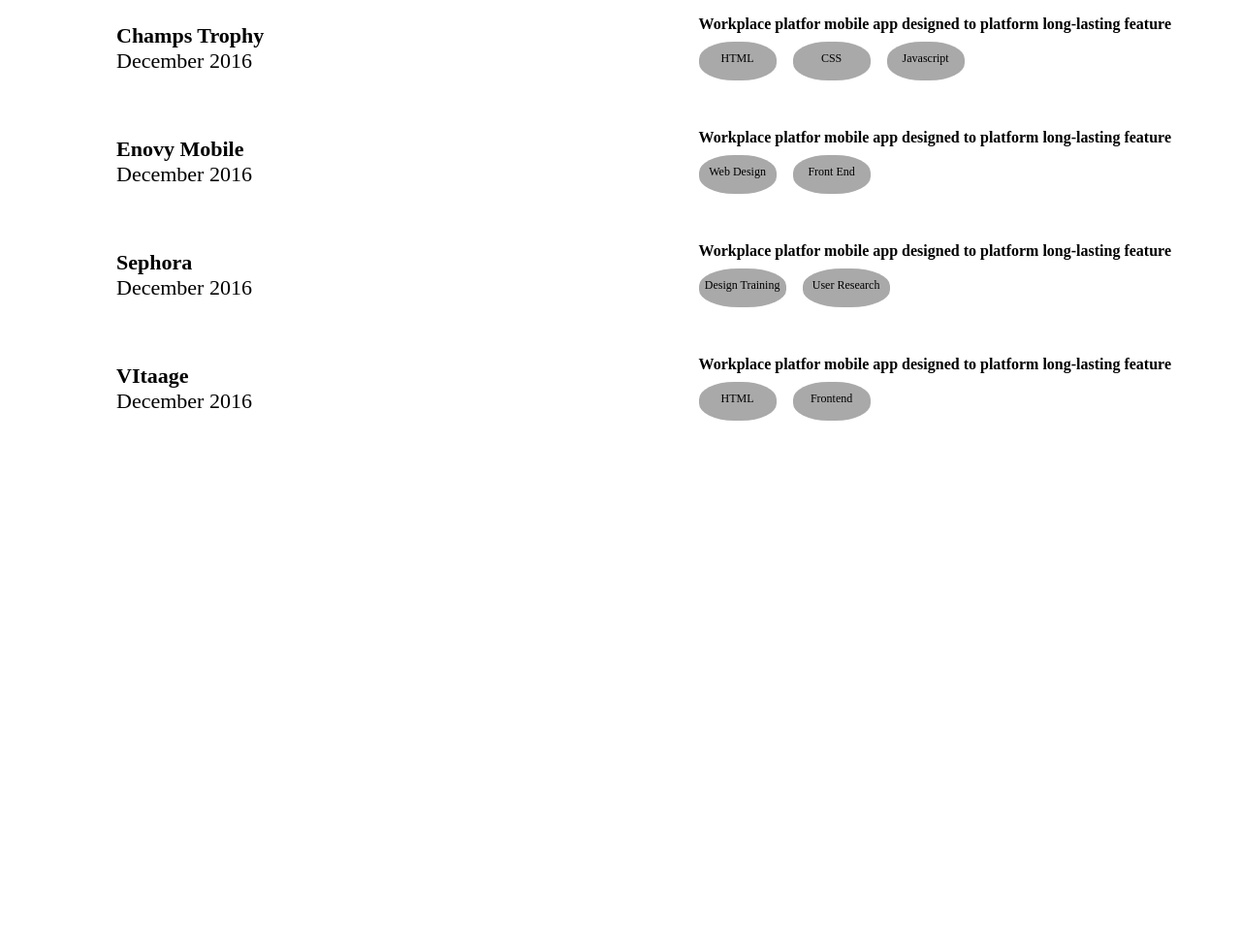
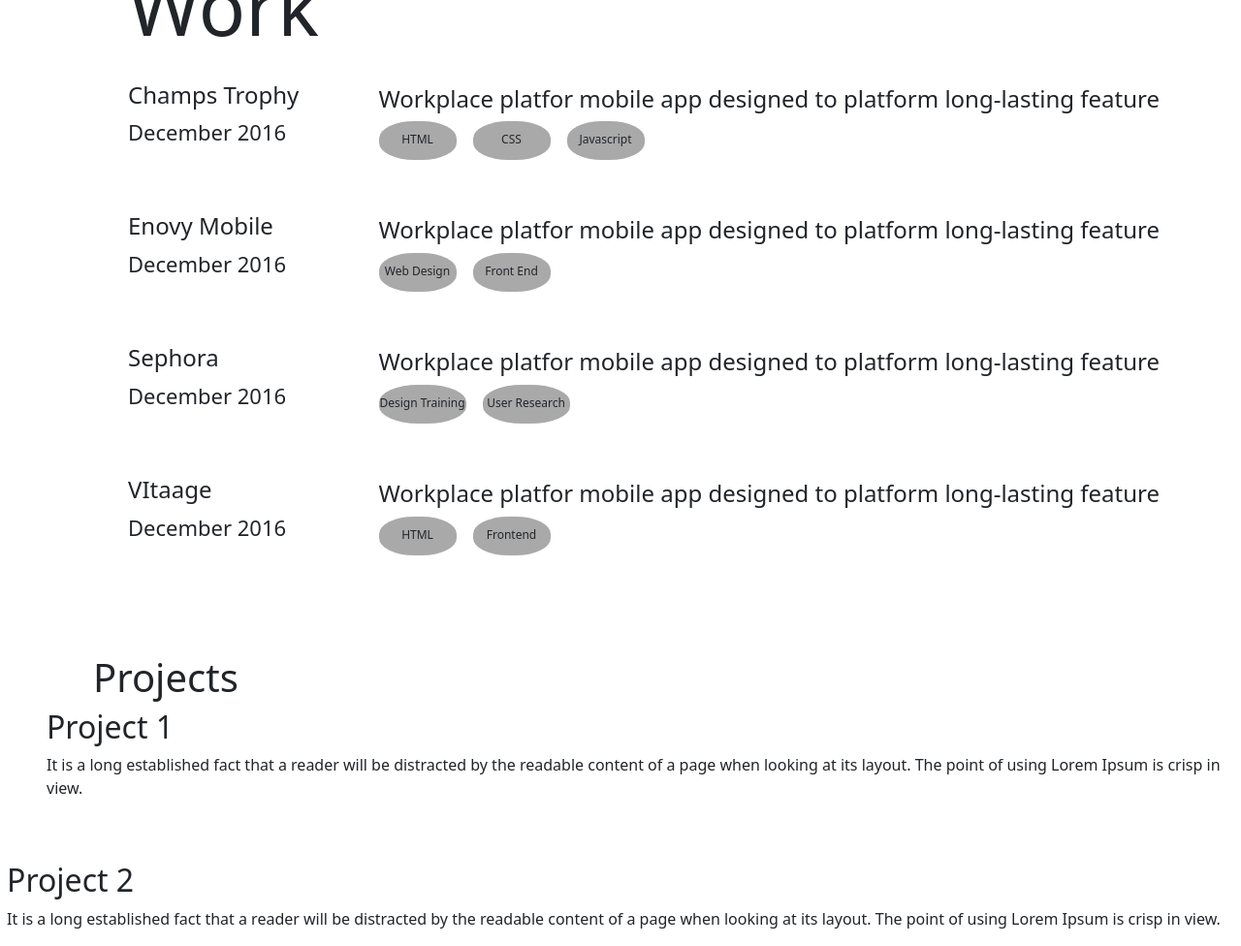
Before and after one commit to NafisTahmid/Deft-Decor-RAW-HTML-CSS-Homework, a plain HTML site: page index.html in a window 1280 px wide. Shown: the part 745-1721 px from the top of the page at 97% size. Before the commit the page ends 1229 px from the top, so only its background shows below. Drawn offline with nearby package versions, Linux system fonts and the light colour scheme.

Commit message:
Add files via upload

```diff
--- a/index.html
+++ b/index.html
@@ -3,7 +3,16 @@
 <head>
     <meta charset="UTF-8">
     <meta name="viewport" content="width=device-width, initial-scale=1.0">
+    <!-- Google Font (Poppins) -->
+    <link rel="preconnect" href="https://fonts.googleapis.com">
+    <link rel="preconnect" href="https://fonts.gstatic.com" crossorigin>
+    <link href="https://fonts.googleapis.com/css2?family=Poppins:ital,wght@0,100;0,200;0,300;0,400;0,500;0,600;0,700;0,800;0,900;1,100;1,200;1,300;1,400;1,500;1,600;1,700;1,800;1,900&display=swap" rel="stylesheet">
     <link rel="stylesheet" href="CSS/style.css">
+    <!-- BOOTSTRAP (CSS) -->
+    <link href="https://cdn.jsdelivr.net/npm/bootstrap@5.3.3/dist/css/bootstrap.min.css" rel="stylesheet" integrity="sha384-QWTKZyjpPEjISv5WaRU9OFeRpok6YctnYmDr5pNlyT2bRjXh0JMhjY6hW+ALEwIH" crossorigin="anonymous">
+
+    <!-- BOOTSTRAP (JS) -->
+    <script src="https://cdn.jsdelivr.net/npm/bootstrap@5.3.3/dist/js/bootstrap.bundle.min.js" integrity="sha384-YvpcrYf0tY3lHB60NNkmXc5s9fDVZLESaAA55NDzOxhy9GkcIdslK1eN7N6jIeHz" crossorigin="anonymous"></script>
     <title>Document</title>
 </head>
 <body>
@@ -11,7 +20,7 @@
 
       <div class="half-width-1">
             <div class="navbar">
-                <ul>
+                <ul class="ms-auto ps-auto">
                     <li>WORK</li>
                     <li>PROJECT</li>
                     <li>ABOUT</li>
@@ -23,7 +32,7 @@
       </div>
 
       <div class="half-width-2">
-            <img src="Images/hero-picture.jpg" alt="">
+            <img src="Images/Picture.jpg" alt="">
       </div>
     </header>
 
@@ -112,5 +121,36 @@
         </div>
     </main>
 
+    <section class="projects-section-1 pt-5">
+        <h1 class="ms-5 ps-5">Projects</h1>
+
+        <div class="projects-section-1-div d-flex justify-content-around align-items-center">
+
+            <div class="projects-section-1-div-1 mt-5">
+
+            </div>
+
+            <div class="projects-section-1-div-2">
+                <h2 class="ms-5">Project 1</h2>
+                <p class="ms-5">It is a long established fact that a reader will be distracted by the readable content of a page when looking at its layout. The point of using Lorem Ipsum is crisp in view.</p>
+            </div>
+
+        </div>
+    </section>
+
+    <section class="projects-section-2 pt-5 ">
+
+        <div class="projects-section-2-div d-flex justify-content-around align-items-center">
+
+            <div class="projects-section-2-div-1">
+                <h2 class="">Project 2</h2>
+                <p class="">It is a long established fact that a reader will be distracted by the readable content of a page when looking at its layout. The point of using Lorem Ipsum is crisp in view.</p>
+            </div>
+
+            <div class="projects-section-2-div-2"></div>
+        </div>
+
+    </section>
+
 </body>
 </html>
```
